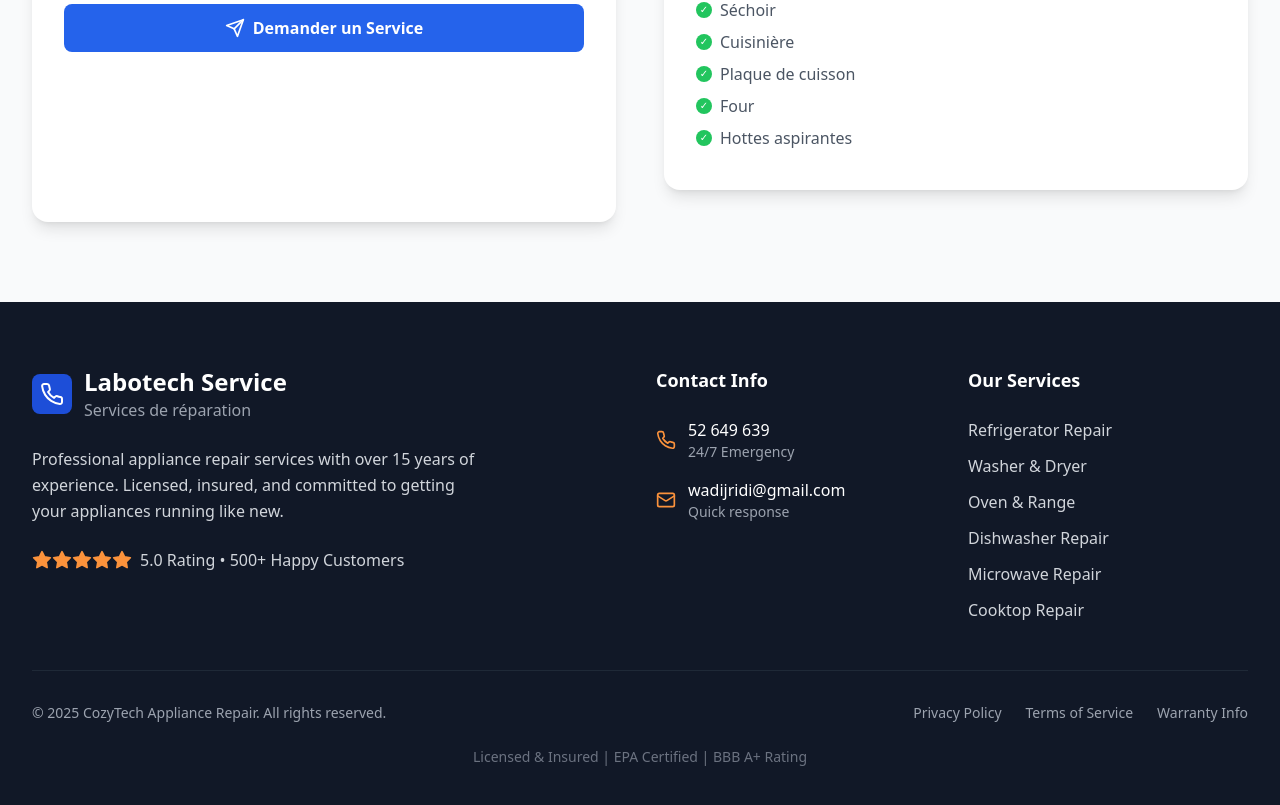
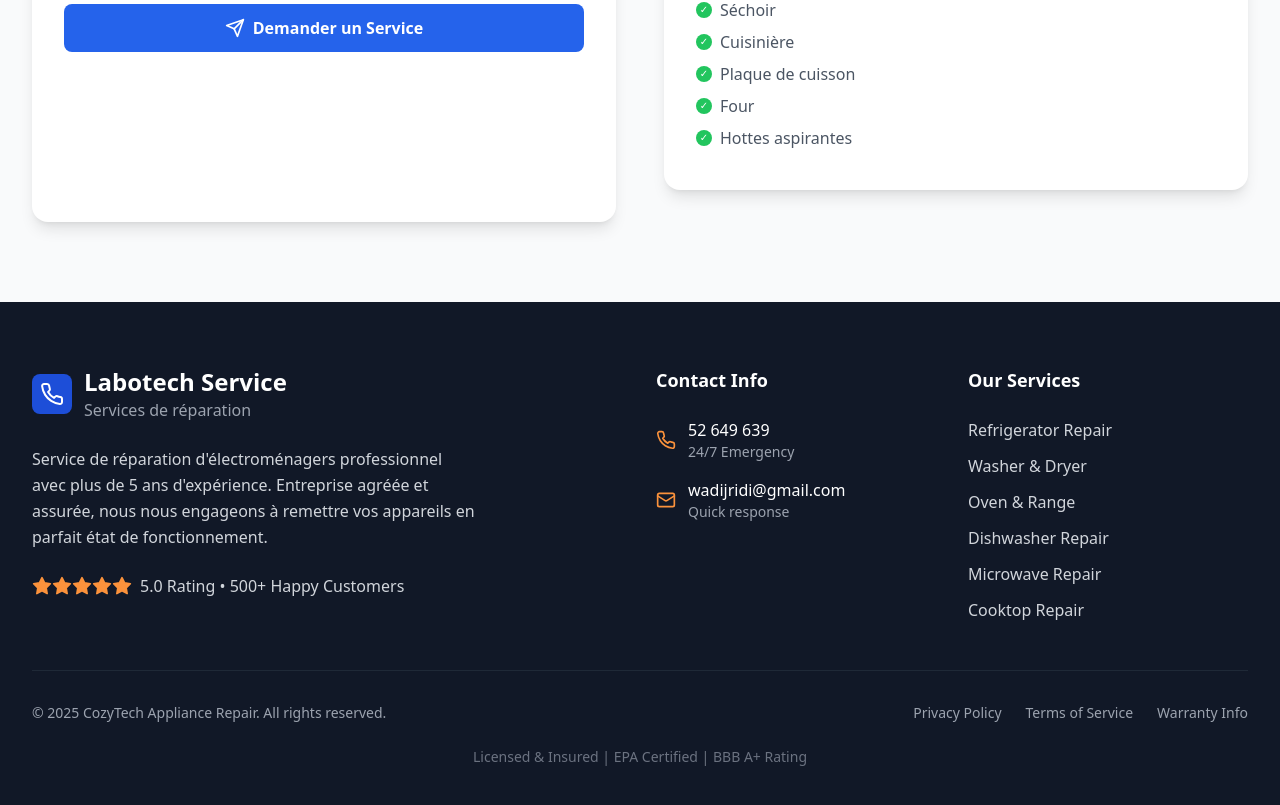
Before and after one commit to labotechservicetn-ship-it/LaboTech_Service, a React (Vite) app: page / in a window 1280 px wide. Shown: the part 5676-6481 px from the top of the page. Built offline with nearby package versions, Linux system fonts and the light colour scheme.

Commit message:
Updated Footer.tsx

```diff
--- a/src/components/Footer.tsx
+++ b/src/components/Footer.tsx
@@ -22,8 +22,8 @@ const Footer = () => {
             </div>
 
             <p className="text-gray-300 mb-6 leading-relaxed max-w-md">
-              Professional appliance repair services with over 15 years of experience.
-              Licensed, insured, and committed to getting your appliances running like new.
+              Service de réparation d'électroménagers professionnel avec plus de 5 ans d'expérience.
+Entreprise agréée et assurée, nous nous engageons à remettre vos appareils en parfait état de fonctionnement.
             </p>
 
             <div className="flex items-center space-x-2 mb-4">
```
